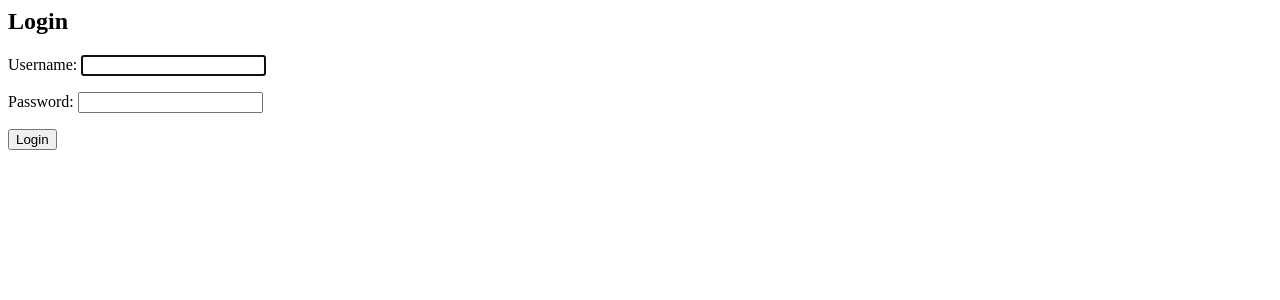
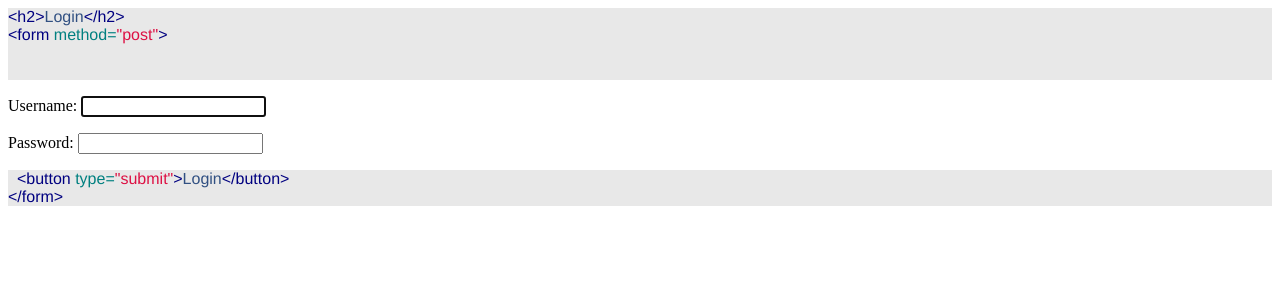
Before and after one commit to RoboticHamster357/biblioteka_projekt_TiTS, a Django app: page /accounts/login/ in a window 1280 px wide. Shown: the top 300 px of the page. Run offline with Django 3.2, Linux system fonts and the light colour scheme.

Commit message:
Auto stash before merge of "prototypy" and "origin/prototypy"

```diff
--- a/mysite/polls/templates/registration/login.html
+++ b/mysite/polls/templates/registration/login.html
@@ -1,7 +1,28 @@
-<!-- templates/registration/login.html -->
-<h2>Login</h2>
-<form method="post">
-  {% csrf_token %}
-  {{ form.as_p }}
-  <button type="submit">Login</button>
-</form>
+<!DOCTYPE html PUBLIC "-//W3C//DTD HTML 4.01//EN" "http://www.w3.org/TR/html4/strict.dtd">
+<html>
+<head>
+  <meta http-equiv="Content-Type" content="text/html; charset=utf-8">
+  <meta http-equiv="Content-Style-Type" content="text/css">
+  <title></title>
+  <meta name="Generator" content="Cocoa HTML Writer">
+  <meta name="CocoaVersion" content="1561.6">
+  <style type="text/css">
+    p.p1 {margin: 0.0px 0.0px 0.0px 0.0px; line-height: 18.0px; font: 16.0px Helvetica; color: #000080; -webkit-text-stroke: #000080; background-color: #e8e8e8}
+    p.p2 {margin: 0.0px 0.0px 0.0px 0.0px; line-height: 18.0px; font: 16.0px Helvetica; color: #008080; -webkit-text-stroke: #008080; background-color: #e8e8e8}
+    p.p3 {margin: 0.0px 0.0px 0.0px 0.0px; line-height: 18.0px; font: 16.0px Helvetica; color: #315082; -webkit-text-stroke: #315082; background-color: #e8e8e8}
+    span.s1 {font-kerning: none}
+    span.s2 {font-kerning: none; color: #315082; -webkit-text-stroke: 0px #315082}
+    span.s3 {font-kerning: none; color: #000080; -webkit-text-stroke: 0px #000080}
+    span.s4 {font-kerning: none; color: #dd1144; -webkit-text-stroke: 0px #dd1144}
+    span.s5 {font-kerning: none; color: #008080; -webkit-text-stroke: 0px #008080}
+  </style>
+</head>
+<body>
+<p class="p1"><span class="s1">&lt;h2&gt;</span><span class="s2">Login</span><span class="s1">&lt;/h2&gt;</span></p>
+<p class="p2"><span class="s3">&lt;form</span><span class="s2"> </span><span class="s1">method=</span><span class="s4">"post"</span><span class="s3">&gt;</span></p>
+<p class="p3"><span class="s1"><span class="Apple-converted-space">  </span>{% csrf_token %}</span></p>
+<p class="p3"><span class="s1"><span class="Apple-converted-space">  </span>{{ form.as_p }}</span></p>
+<p class="p1"><span class="s2"><span class="Apple-converted-space">  </span></span><span class="s1">&lt;button</span><span class="s2"> </span><span class="s5">type=</span><span class="s4">"submit"</span><span class="s1">&gt;</span><span class="s2">Login</span><span class="s1">&lt;/button&gt;</span></p>
+<p class="p1"><span class="s1">&lt;/form&gt;</span></p>
+</body>
+</html>
```
Also changed, not shown: 4 other files.
